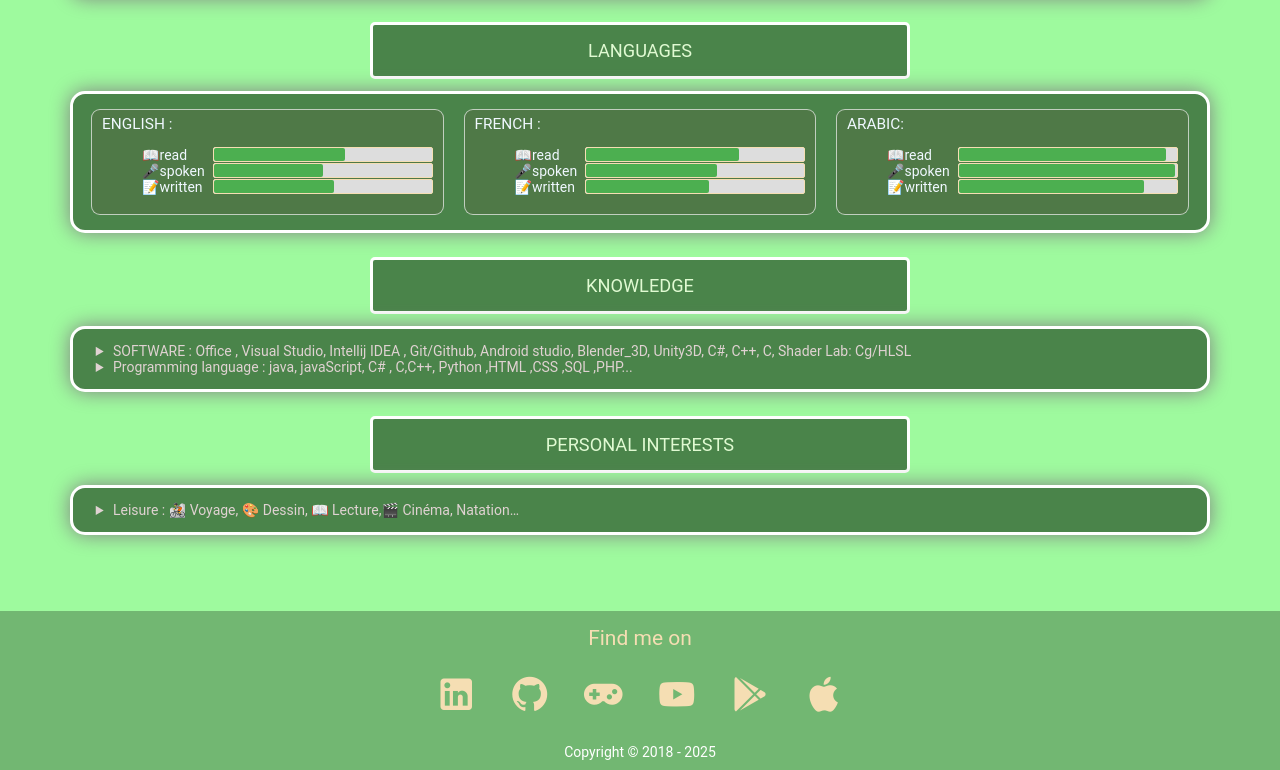
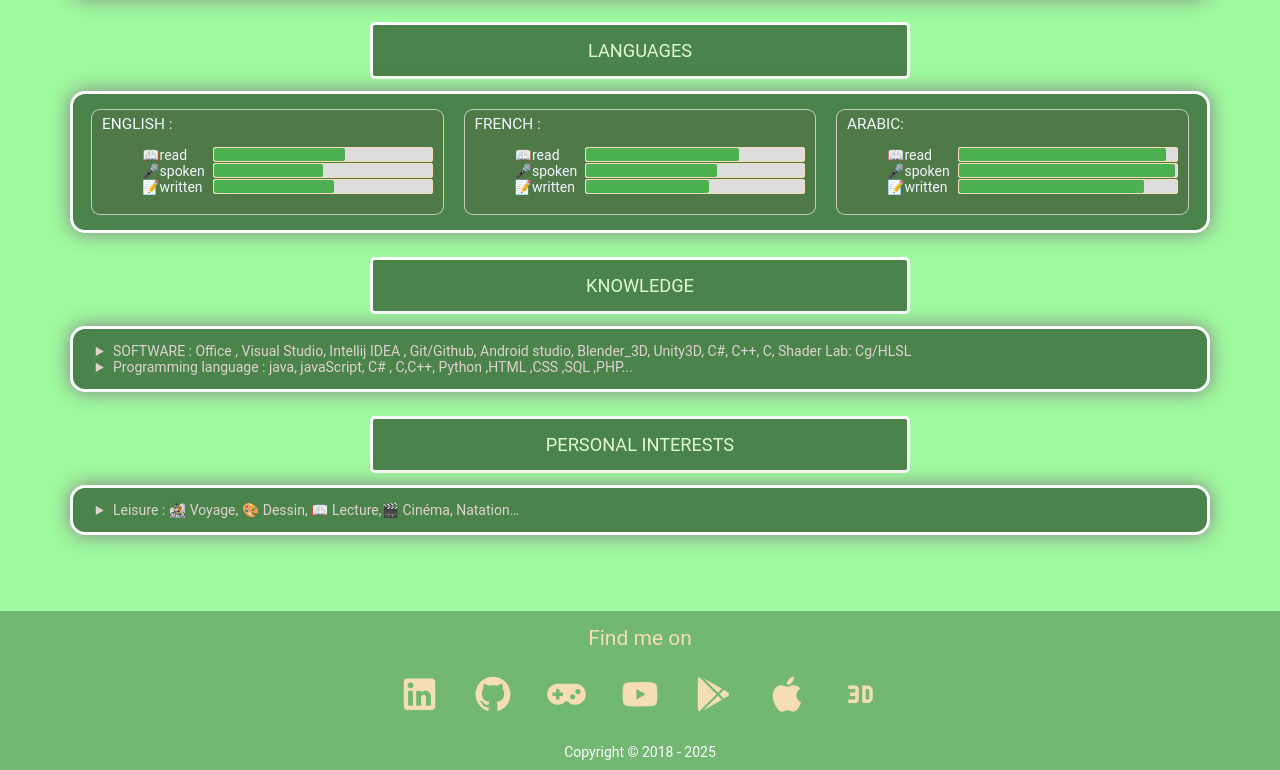
Before and after one commit to jamalamch/Create-Profil, a plain HTML site: page index.html in a window 1280 px wide. Shown: the part 2002-2772 px from the top of the page. Drawn offline with nearby package versions, Linux system fonts and the light colour scheme; a script that the page names is missing.

Commit message:
Update index.html

```diff
--- a/index.html
+++ b/index.html
@@ -200,6 +200,7 @@
                 <a target="_blank" href="https://www.youtube.com/channel/UC4IUtjAbe4UhNO7sQZT1BMQ" class="mdi mdi-youtube"><span class="sr-only">YouTube</span></a>
                 <a target="_blank" href="https://play.google.com/store/apps/dev?id=7923584836173320012" class="mdi mdi-google-play"><span class="sr-only">Google Play</span></a>
                 <a target="_blank" href="https://apps.apple.com/us/developer/app-rover/id1448355489?see-all=i-phonei-pad-apps" class="mdi mdi-apple"><span class="sr-only">App Store</span></a>
+                <a target="_blank" href="https://sketchfab.com/FTXGTXDX" class="mdi mdi-video-3d"><span class="sr-only">App Store</span></a>
             </div>
             <p class="copyrights">
                 Copyright © 2018 - 2025
```
